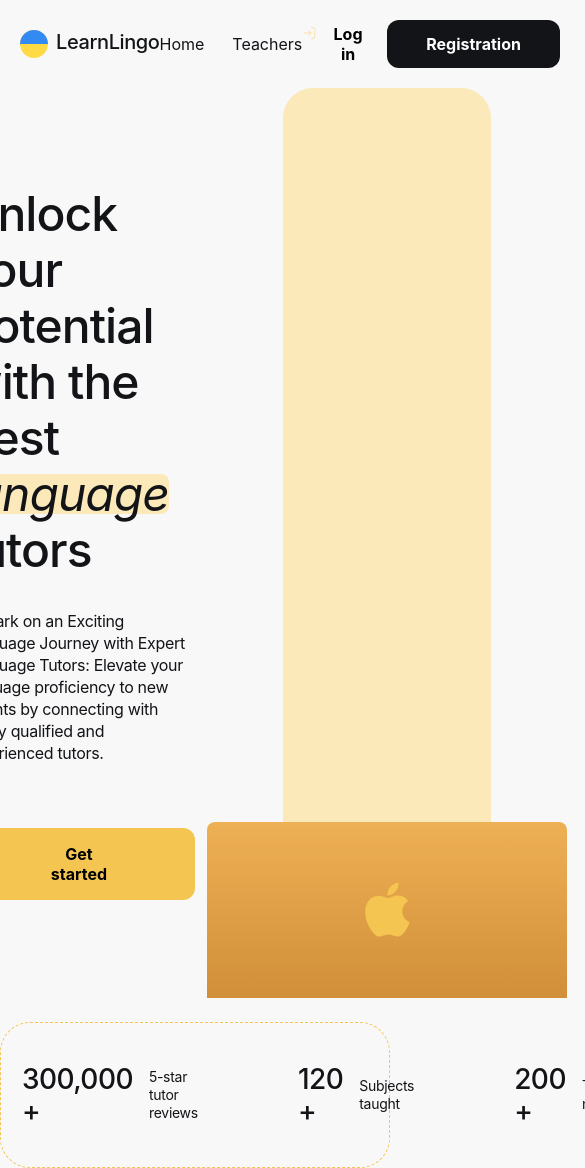
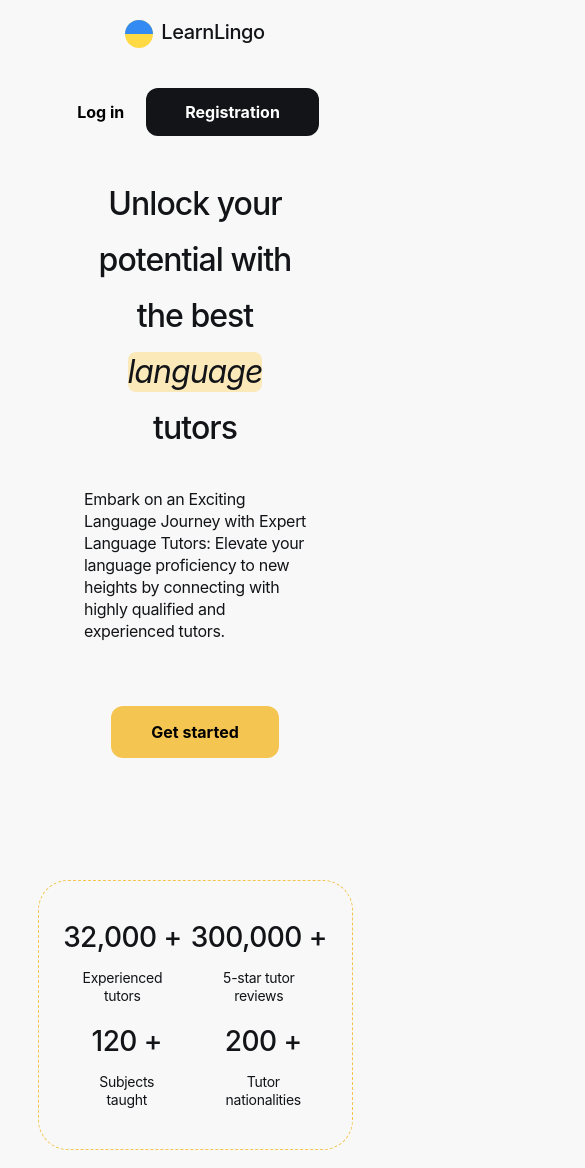
Before and after one commit to Denys-Pronin/learn-lingo, a React (Vite) app: page / in a window 390 px wide. Shown: the top 1168 px of the page, 585 px wide, since content can reach past the window. Built offline with nearby package versions, Linux system fonts and the light colour scheme.

Commit message:
Add some styles

```diff
--- a/src/components/Card/Card.module.css
+++ b/src/components/Card/Card.module.css
@@ -179,3 +179,20 @@
 .heart_active {
   fill: red;
 }
+
+@media screen and (max-width: 1000px) {
+  .header {
+    gap: 20px;
+    flex-wrap: wrap;
+  }
+  .lang {
+    margin: 0;
+  }
+  .stats {
+    margin: 0;
+    flex-wrap: wrap;
+  }
+  .levels {
+    flex-wrap: wrap;
+  }
+}
--- a/src/components/Filter/Filter.module.css
+++ b/src/components/Filter/Filter.module.css
@@ -4,3 +4,9 @@
   max-width: 1184px;
   margin: 0 auto;
 }
+
+@media screen and (max-width: 768px) {
+  .wrapper {
+    flex-wrap: wrap;
+  }
+}
--- a/src/components/Header/Header.jsx
+++ b/src/components/Header/Header.jsx
@@ -2,6 +2,7 @@ import { Link } from "react-router-dom";
 import s from "./Header.module.css";
 import MainButton from "../MainButton/MainButton.jsx";
 import { logoutUser } from "../../firebase.js";
+import clsx from "clsx";
 
 const Header = ({ showLoginForm, showRefisterForm, user, setUser }) => {
   const logout = () => {
@@ -11,7 +12,7 @@ const Header = ({ showLoginForm, showRefisterForm, user, setUser }) => {
   };
 
   return (
-    <header className="container">
+    <header className={clsx("container", s.header)}>
       <Link to="/" className={s.logo}>
         <svg className={s.logo} width="28" height="28">
           <use href={`/icons/icons.svg#icon-logo`} />
--- a/src/components/Header/Header.module.css
+++ b/src/components/Header/Header.module.css
@@ -48,3 +48,19 @@ header {
   border: transparent;
   background-color: transparent;
 }
+
+@media screen and (max-width: 568px) {
+  .list {
+    display: none;
+  }
+  .header {
+    padding: 20px;
+  }
+  .login_icon {
+    display: none;
+  }
+  .header {
+    flex-direction: column;
+    gap: 20px;
+  }
+}
--- a/src/components/LoginForm/LoginForm.jsx
+++ b/src/components/LoginForm/LoginForm.jsx
@@ -3,8 +3,10 @@ import s from "./LoginForm.module.css";
 import { useState } from "react";
 import clsx from "clsx";
 import { loginUser } from "../../firebase.js";
+import { useNavigate } from "react-router-dom";
 
 const LoginForm = ({ isLoginVisible, closeLoginForm, setUser }) => {
+  const navigate = useNavigate();
   const [showPassword, setShowPassword] = useState(false);
   const {
     register,
@@ -22,6 +24,7 @@ const LoginForm = ({ isLoginVisible, closeLoginForm, setUser }) => {
       JSON.stringify({ uid: user.uid, email: user.email })
     );
     setUser({ uid: user.uid, email: user.email });
+    navigate("/teachers");
     closeLoginForm();
     reset();
   };
--- a/src/components/LoginForm/LoginForm.module.css
+++ b/src/components/LoginForm/LoginForm.module.css
@@ -25,7 +25,8 @@
   transform: translate(-50%, -50%);
   padding: 64px;
   background-color: #fff;
-  width: 566px;
+  max-width: 566px;
+  min-width: 320px;
   border-radius: 30px;
   z-index: 31;
 }
--- a/src/components/MainButton/MainButton.module.css
+++ b/src/components/MainButton/MainButton.module.css
@@ -3,7 +3,9 @@
   background-color: var(--main-color);
   border: transparent;
 
-  padding: 16px 88px;
+  padding: 16px 40px;
+  margin: 0 auto;
+  display: block;
 
   font-weight: 700;
   line-height: 20px;
--- a/src/components/RegisterForm/RegisterForm.jsx
+++ b/src/components/RegisterForm/RegisterForm.jsx
@@ -3,8 +3,10 @@ import s from "./RegisterForm.module.css";
 import { useState } from "react";
 import clsx from "clsx";
 import { loginUser, registerUser } from "../../firebase.js";
+import { useNavigate } from "react-router-dom";
 
 const RegisterForm = ({ isRegisterVisible, closeRegisterForm, setUser }) => {
+  const navigate = useNavigate();
   const [showPassword, setShowPassword] = useState(false);
   const {
     register,
@@ -23,6 +25,7 @@ const RegisterForm = ({ isRegisterVisible, closeRegisterForm, setUser }) => {
       JSON.stringify({ uid: user.uid, email: user.email })
     );
     setUser({ uid: user.uid, email: user.email });
+    navigate("/teachers");
     closeRegisterForm();
     reset();
   };
--- a/src/components/RegisterForm/RegisterForm.module.css
+++ b/src/components/RegisterForm/RegisterForm.module.css
@@ -25,7 +25,8 @@
   transform: translate(-50%, -50%);
   padding: 64px;
   background-color: #fff;
-  width: 566px;
+  max-width: 566px;
+  min-width: 320px;
   border-radius: 30px;
   z-index: 31;
 }
--- a/src/css/styles.css
+++ b/src/css/styles.css
@@ -69,3 +69,10 @@ html {
   max-width: 1440px;
   margin: 0 auto;
 }
+
+@media screen and (max-width: 768px) {
+  .container {
+    max-width: 100%;
+    padding: 0 20px;
+  }
+}
--- a/src/pages/HomePage/HomePage.module.css
+++ b/src/pages/HomePage/HomePage.module.css
@@ -108,3 +108,42 @@
   line-height: 18px;
   letter-spacing: -0.28px;
 }
+@media screen and (max-width: 1280px) {
+  .img_wrapper {
+    display: none;
+  }
+}
+
+@media screen and (max-width: 1024px) {
+  .stats {
+    width: 90%;
+    margin: 24px auto 0;
+  }
+  .stats_list {
+    display: flex;
+    gap: 0;
+    justify-content: space-around;
+  }
+
+  .stat {
+    display: flex;
+    flex-direction: column;
+    gap: 16px;
+    align-items: center;
+    text-align: center;
+  }
+}
+
+@media screen and (max-width: 568px) {
+  .wrapper {
+    padding-top: 20px;
+  }
+  .title {
+    font-size: 32px;
+    text-align: center;
+  }
+  .stats_list {
+    flex-wrap: wrap;
+    row-gap: 20px;
+  }
+}
```
